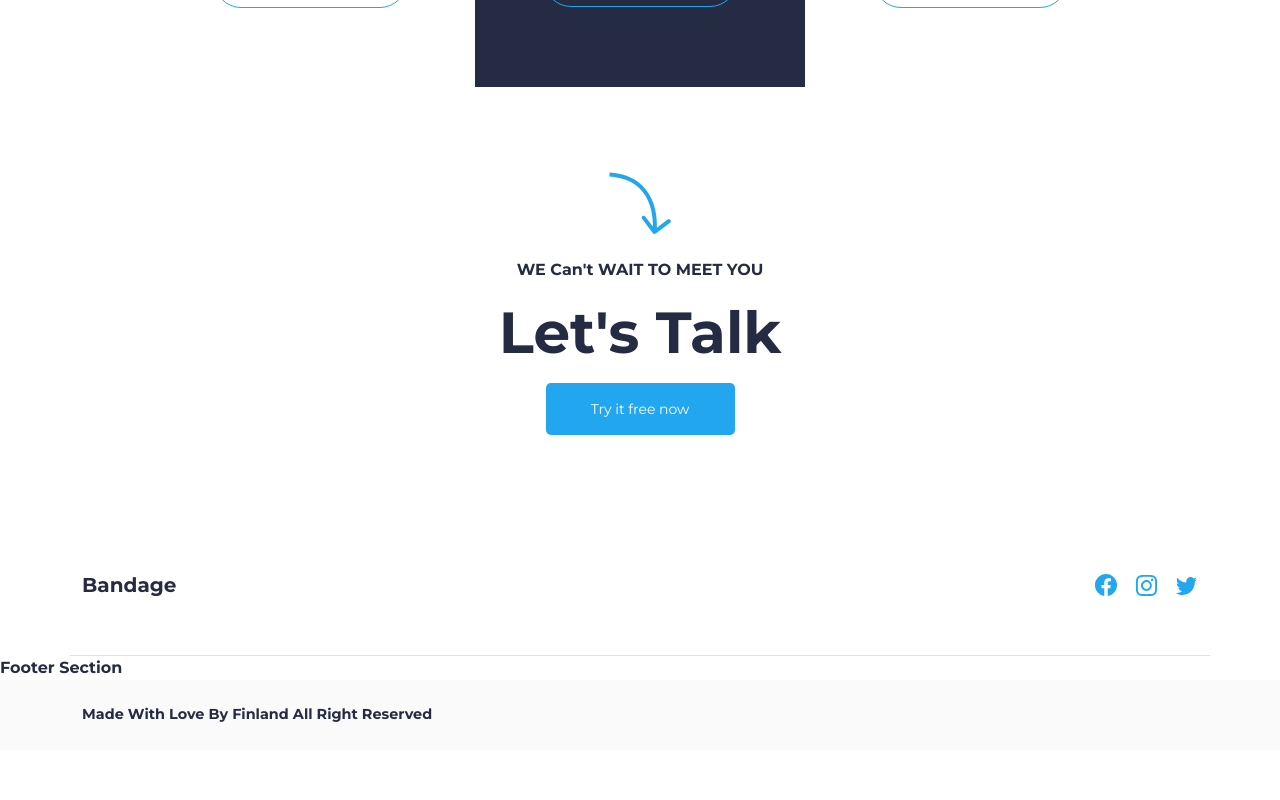
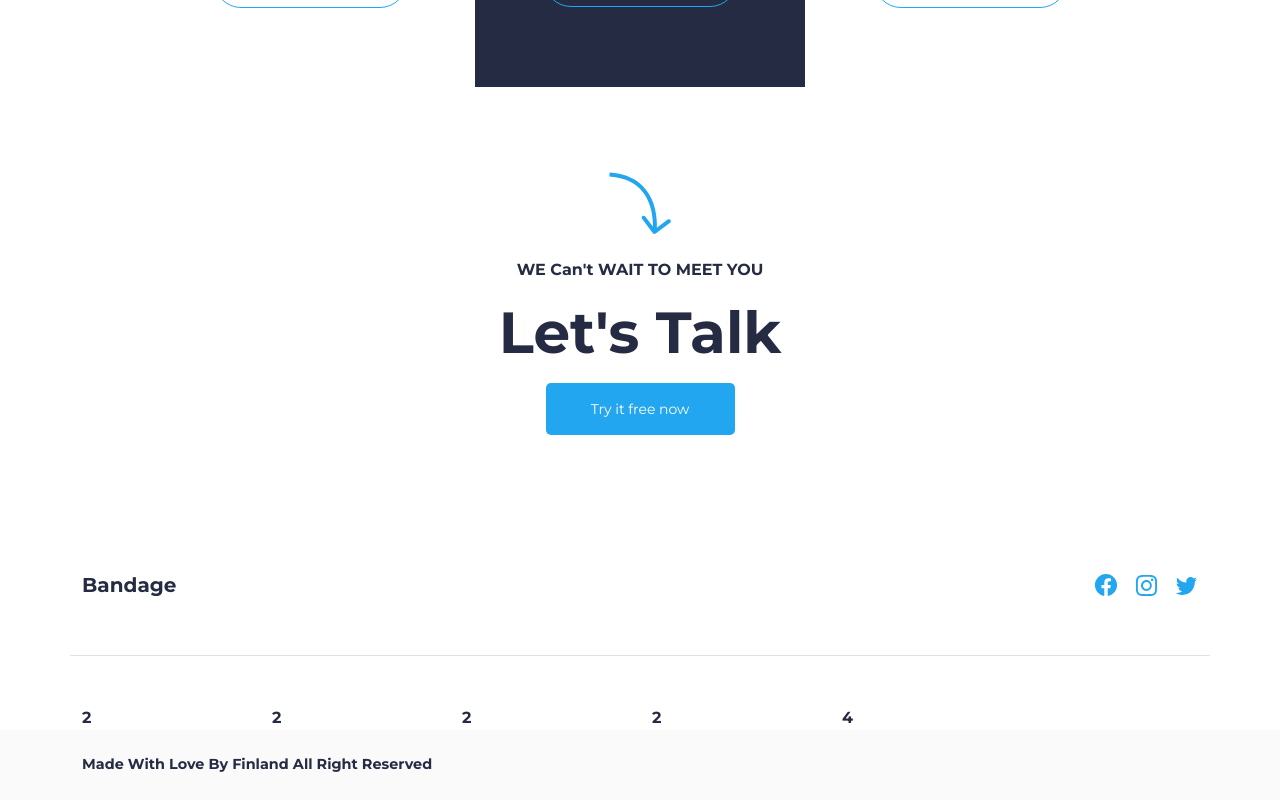
Before and after one commit to aleksi-svaridze/bandage, a React (Create React App) app: page / in a window 1280 px wide. Shown: the part 1432-2232 px from the top of the page. Before the commit the page ends 2182 px from the top, so only its background shows below. Built offline with nearby package versions, Linux system fonts and the light colour scheme.

Commit message:
Start: Footer section

```diff
--- a/src/App.js
+++ b/src/App.js
@@ -6,7 +6,7 @@ import Socials from './components/Socials';
 import Divider from './components/Divider';
 import Copyright from './components/Copyright';
 
-function App() {
+const App = () => {
   return (
     <div className="App">
       <Navbar />
--- a/src/components/Footer.js
+++ b/src/components/Footer.js
@@ -2,8 +2,16 @@
 
 const Footer = () => {
     return (
-        <footer>
-            Footer Section
+        <footer className="footer mt-50">
+            <div className="container">
+                <div className="row">
+                    <div className="col-2">2</div>
+                    <div className="col-2">2</div>
+                    <div className="col-2">2</div>
+                    <div className="col-2">2</div>
+                    <div className="col-4">4</div>
+                </div>
+            </div>
         </footer>
     )
 }
--- a/src/styles/css/main.css
+++ b/src/styles/css/main.css
@@ -52,6 +52,10 @@ body {
 .my-55 {
   margin-top: 55px;
   margin-bottom: 55px;
+}
+
+.mt-50 {
+  margin-top: 50px;
 }
 
 .pt-80 {
--- a/src/styles/scss/partials/utilities/_spacing.scss
+++ b/src/styles/scss/partials/utilities/_spacing.scss
@@ -10,6 +10,9 @@
 .my-55 {
     margin-top: 55px;
     margin-bottom: 55px;
+}
+.mt-50 {
+    margin-top: 50px;
 }
 .pt-80 {
     padding-top: 80px;
```
Also changed, not shown: 1 other file (tests, documents, lock files or other folders).
